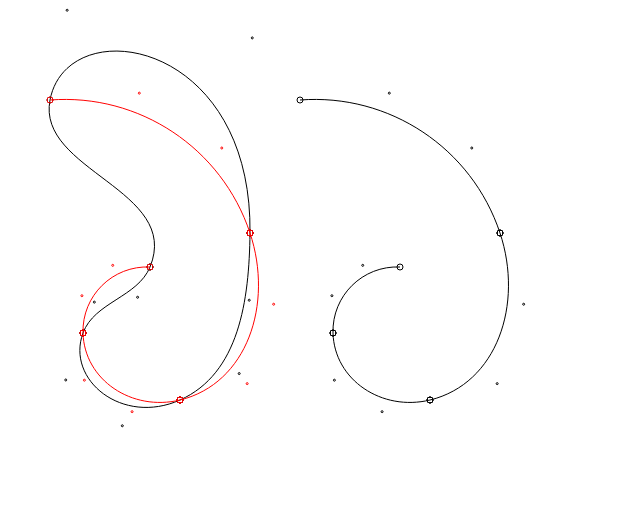
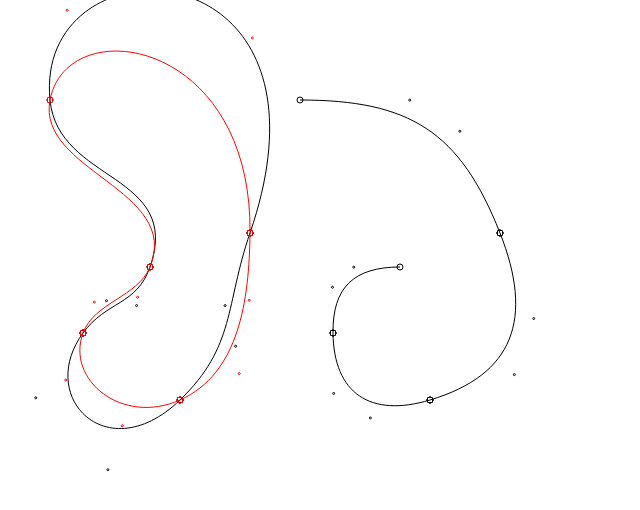
Before and after one commit to arnoson/hobby-curve, a website: page index.html in a window 1280 px wide. Shown: the whole page, without its empty margins (0-640 px from the left). Drawn offline with Linux system fonts and the light colour scheme.

Commit message:
Refactor, simplify, generate path data

```diff
--- a/index.html
+++ b/index.html
@@ -6,7 +6,7 @@
     <script src="mp_path.js"></script>
     <script src="test.js"></script>
     <script type="module" defer>
-      import { createHobbyCurve } from './dist/index.js'
+      import { createHobbyCurve, createHobbyData } from './dist/index.js'
 
       const ctx = document.getElementById('canvas-2').getContext('2d')
 
@@ -23,6 +23,13 @@
         ctx.beginPath()
 
         for (var i = 0; i < knots.length - 1; i++) {
+          console.log(
+            knots[i].rightX,
+            knots[i].rightY,
+            knots[i + 1].leftX,
+            knots[i + 1].leftY
+          )
+
           ctx.moveTo(off[0] + knots[i].x, off[1] + knots[i].y)
           ctx.bezierCurveTo(
             off[0] + knots[i].rightX,
@@ -70,11 +77,14 @@
         ]
 
         console.time()
-        const cyclic = false
+        const cyclic = true
 
         knots = createHobbyCurve(points, 1, cyclic)
 
         console.timeEnd()
+
+        console.log(createHobbyData(points, 1, cyclic))
+
         curve(ctx, knots, [50, 100], cyclic)
 
         console.log(knots)
@@ -84,6 +94,7 @@
       }
 
       test(ctx)
+      document.addEventListener('click', () => test(ctx))
     </script>
     <style>
       body,
--- /dev/null
+++ b/src/calcPhiValues.ts
@@ -0,0 +1,8 @@
+import { Knot } from './utils'
+
+export const calcPhiValues = (knots: Knot[], cyclic) => {
+  for (let i = 0; i < knots.length; i++) {
+    const knot = knots[i]
+    knot.phi = -knot.psi - knot.theta
+  }
+}
--- a/src/calcThetaValues.ts
+++ b/src/calcThetaValues.ts
@@ -1,4 +1,4 @@
-import { Knot, Type, curlRatio } from './utils'
+import { Knot, curlRatio } from './utils'
 
 const UNITY = 1
 
@@ -21,35 +21,12 @@ export const calcThetaValues = function (knots: Knot[], cyclic: boolean) {
   // Solve first knot.
   if (!cyclic) {
     const nextKnot = firstKnot.next
-
-    console.log(nextKnot.leftType)
-
-    if (nextKnot.leftType == Type.Curl) {
-      console.log('je')
-
-      // Reduce to simple case of straight line and return.
-      firstKnot.rightType = Type.Explicit
-      nextKnot.leftType = Type.Explicit
-      const lt = Math.abs(nextKnot.leftY)
-      const rt = Math.abs(firstKnot.rightY)
-
-      let ff = UNITY / (3.0 * rt)
-      firstKnot.rightX = firstKnot.x + firstKnot.deltaX * ff
-      firstKnot.rightY = firstKnot.y + firstKnot.deltaY * ff
-
-      ff = UNITY / (3.0 * lt)
-      nextKnot.leftX = nextKnot.x - firstKnot.deltaX * ff
-      nextKnot.leftY = nextKnot.y - firstKnot.deltaY * ff
-
-      return
-    } else {
     const cc = firstKnot.rightX
     const lt = Math.abs(nextKnot.leftY)
     const rt = Math.abs(firstKnot.rightY)
     uu[0] = curlRatio(cc, rt, lt)
     vv[0] = -(secondKnot.psi * uu[0])
     ww[0] = 0
-    }
   } else {
     uu[0] = 0
     vv[0] = 0
@@ -94,16 +71,11 @@ export const calcThetaValues = function (knots: Knot[], cyclic: boolean) {
 
       // Calculate the values of vk and wk
       let acc = -(nextKnot.psi * uu[i])
-      if (prevKnot!.rightType == Type.Curl) {
-        ww[i] = 0
-        vv[i] = acc - secondKnot.psi * (1 - ff)
-      } else {
       ff = (1 - ff) / cc
       acc = acc - knot.psi * ff
       ff = ff * aa
       vv[i] = acc - vv[i - 1] * ff
       ww[i] = -(ww[i - 1] * ff)
-      }
 
       // Adjust theta_n to equal theta_0 and finish loop.
       if (cyclic && isLast) {
--- a/src/index.ts
+++ b/src/index.ts
@@ -29,17 +29,16 @@ svn://tug.org/texlive/trunk/Build/source/texk/web2c/mplibdir revision 22737 #
 (2011-05-31)
 */
 
-import { Type, Point, sinCos } from './utils'
+import { Point } from './utils'
 import { calcDeltaValues } from './calcDeltaValues'
 import { calcPsiValues } from './calcPsiValues'
+import { calcPhiValues } from './calcPhiValues'
 import { calcThetaValues } from './calcThetaValues'
 import { setControls } from './setControls'
 
 const createKnot = (x: number, y: number, tension: number) => ({
   x: x,
   y: y,
-  leftType: Type.Open,
-  rightType: Type.Open,
   leftY: tension,
   rightY: tension,
   leftX: tension,
@@ -47,31 +46,31 @@ const createKnot = (x: number, y: number, tension: number) => ({
   psi: 0,
 })
 
-const createKnots = (
+export const createHobbyKnots = (
   points: Point[],
   tension: any = 1,
-  cyclic: any = false
+  cyclic = false
 ) => {
   // @ts-ignore (`next` und `prev` will be set immediately)
   const knots: Knot[] = points.map(({ x, y }) => createKnot(x, y, tension))
+
   const firstKnot = knots[0]
   const lastKnot = knots[knots.length - 1]
-
   for (let i = 0; i < knots.length; i++) {
     knots[i].next = knots[i + 1] ?? firstKnot
     knots[i].prev = knots[i - 1] ?? lastKnot
     knots[i].index = i
   }
 
-  if (cyclic) {
-    firstKnot.leftType = Type.EndCycle
-    firstKnot.rightType = Type.Open
-  } else {
-    firstKnot.leftType = Type.EndCycle
-    firstKnot.rightType = Type.Curl
+  calcDeltaValues(knots, cyclic)
+  calcPsiValues(knots, cyclic)
+  calcThetaValues(knots, cyclic)
+  calcPhiValues(knots, cyclic)
 
-    lastKnot.leftType = Type.Curl
-    lastKnot.rightType = Type.Endpoint
+  const end = cyclic ? knots.length : knots.length - 1
+  for (let i = 0; i < end; i++) {
+    const knot = knots[i]
+    setControls(knot, knot.next)
   }
 
   return knots
@@ -82,20 +81,24 @@ export const createHobbyCurve = (
   tension = 1,
   cyclic = false
 ) => {
-  const knots = createKnots(points, tension, cyclic)
-  calcDeltaValues(knots, cyclic)
-  calcPsiValues(knots, cyclic)
-  calcThetaValues(knots, cyclic)
+  const knots = createHobbyKnots(points, tension, cyclic)
+  return createHobbyKnots(points, tension, cyclic)
+}
 
-  const passes = cyclic ? knots.length + 1 : knots.length
+export const createHobbyData = (
+  points: Point[],
+  tension = 1,
+  cyclic = false
+) => {
+  const knots = createHobbyKnots(points, tension, cyclic)
 
-  for (let i = 0; i < passes - 1; i++) {
-    const knot = knots[i] ?? knots[0]
+  let bezierCommands = ''
+  const end = cyclic ? knots.length : knots.length - 1
+  for (let i = 0; i < end; i++) {
+    const knot = knots[i]
     const nextKnot = knot.next
-    const [ct, st] = sinCos(knot.theta)
-    const [cf, sf] = sinCos(-nextKnot.psi - nextKnot.theta)
-    setControls(knot, st, ct, sf, cf)
+    bezierCommands += `${knot.rightX},${knot.rightY} ${nextKnot.leftX},${nextKnot.leftY} ${nextKnot.x},${nextKnot.y} `
   }
 
-  return knots
+  return `M ${knots[0].x},${knots[0].y} C ${bezierCommands}`
 }
--- a/src/setControls.ts
+++ b/src/setControls.ts
@@ -1,45 +1,27 @@
-import { Type, Knot, velocity, abGreaterCd } from './utils'
+import { Knot, velocity } from './utils'
 
-export const setControls = (
-  knot: Knot,
-  st: number,
-  ct: number,
-  sf: number,
-  cf: number
-) => {
-  const nextKnot = knot.next
+export const setControls = (knotA: Knot, knotB: Knot) => {
+  const thetaSin = Math.sin(knotA.theta)
+  const thetaCos = Math.cos(knotA.theta)
+  const phiSin = Math.sin(knotB.phi)
+  const phiCos = Math.cos(knotB.phi)
 
-  let lt = Math.abs(nextKnot.leftY)
-  let rt = Math.abs(knot.rightY)
-  let rr = velocity(st, ct, sf, cf, rt)
-  let ss = velocity(sf, cf, st, ct, lt)
+  const left = knotB.leftY
+  const right = knotA.rightY
 
-  if (knot.rightY < 0 || nextKnot.leftY < 0) {
-    // Decrease the velocities, if necessary, to stay inside the bounding
-    // triangle.
-    if ((st >= 0 && sf >= 0) || (st <= 0 && sf <= 0)) {
-      let sine = Math.abs(st) * cf + Math.abs(sf) * ct
-      if (sine > 0) {
-        sine *= 1.00024414062 // safety factor
-        if (knot.rightY < 0) {
-          if (!abGreaterCd(Math.abs(sf), 1, rr, sine)) {
-            rr = Math.abs(sf) / sine
-          }
-        }
-        if (nextKnot.leftY < 0) {
-          if (!abGreaterCd(Math.abs(st), 1, ss, sine)) {
-            ss = Math.abs(st) / sine
-          }
-        }
-      }
-    }
-  }
+  const velocityRight = velocity(thetaSin, thetaCos, phiSin, phiCos, left)
+  const velocityLeft = velocity(phiSin, phiCos, thetaSin, thetaCos, right)
 
-  knot.rightX = knot.x + (knot.deltaX * ct - knot.deltaY * st) * rr
-  knot.rightY = knot.y + (knot.deltaY * ct + knot.deltaX * st) * rr
-  knot.rightType = Type.Explicit
+  knotA.rightX =
+    knotA.x +
+    (knotA.deltaX * thetaCos - knotA.deltaY * thetaSin) * velocityRight
 
-  nextKnot.leftX = nextKnot.x - (knot.deltaX * cf + knot.deltaY * sf) * ss
-  nextKnot.leftY = nextKnot.y - (knot.deltaY * cf - knot.deltaX * sf) * ss
-  nextKnot.leftType = Type.Explicit
+  knotA.rightY =
+    knotA.y +
+    (knotA.deltaY * thetaCos + knotA.deltaX * thetaSin) * velocityRight
+
+  knotB.leftX =
+    knotB.x - (knotA.deltaX * phiCos + knotA.deltaY * phiSin) * velocityLeft
+  knotB.leftY =
+    knotB.y - (knotA.deltaY * phiCos - knotA.deltaX * phiSin) * velocityLeft
 }
--- a/src/utils.ts
+++ b/src/utils.ts
@@ -1,12 +1,3 @@
-export enum Type {
-  Endpoint,
-  Explicit,
-  Given,
-  Curl,
-  Open,
-  EndCycle,
-}
-
 export interface Point {
   x: number
   y: number
@@ -15,9 +6,6 @@ export interface Point {
 export interface Knot {
   x: number
   y: number
-
-  leftType: Type
-  rightType: Type
 
   leftY: number
   rightY: number
@@ -33,6 +21,7 @@ export interface Knot {
   deltaY?: number
   delta?: number
   psi?: number
+  phi?: number
   theta?: number
 }
 
@@ -50,26 +39,24 @@ export const curlRatio = function (
   )
 }
 
-export const abGreaterCd = (a: number, b: number, c: number, d: number) =>
-  a * b > c * d
-
-export const abVsCd = (a: number, b: number, c: number, d: number) =>
-  a * b == c * d ? 0 : a * b > c * d ? 1 : -1
-
-export const sinCos = (x: number) => [Math.cos(x), Math.sin(x)]
-
 /**
  * Metapost's standard velocity subroutine for cubic Bezier curves.
  */
 export const velocity = (
-  st: number,
-  ct: number,
-  sf: number,
-  cf: number,
+  thetaSin: number,
+  thetaCos: number,
+  phiSin: number,
+  phiCos: number,
   t: number
 ) =>
   Math.min(
     4.0,
-    (2.0 + Math.sqrt(2) * (st - sf / 16.0) * (sf - st / 16.0) * (ct - cf)) /
-      (1.5 * t * (2 + (Math.sqrt(5) - 1) * ct + (3 - Math.sqrt(5)) * cf))
+    (2.0 +
+      Math.sqrt(2) *
+        (thetaSin - phiSin / 16.0) *
+        (phiSin - thetaSin / 16.0) *
+        (thetaCos - phiCos)) /
+      (1.5 *
+        t *
+        (2 + (Math.sqrt(5) - 1) * thetaCos + (3 - Math.sqrt(5)) * phiCos))
   )
--- a/test.js
+++ b/test.js
@@ -64,7 +64,7 @@ function test() {
     [100, 167],
   ]
 
-  tension = 1
+  tension = 0.8
 
   // p = [[30,50],[10,70],[40,90],[60,40],[0,0]];
   // p = [[0,0], [60,40], [40,90], [10,70], [30,50]];
```
Also changed, not shown: dist/index.js. Lines whose indentation alone changed are shown as unchanged.
